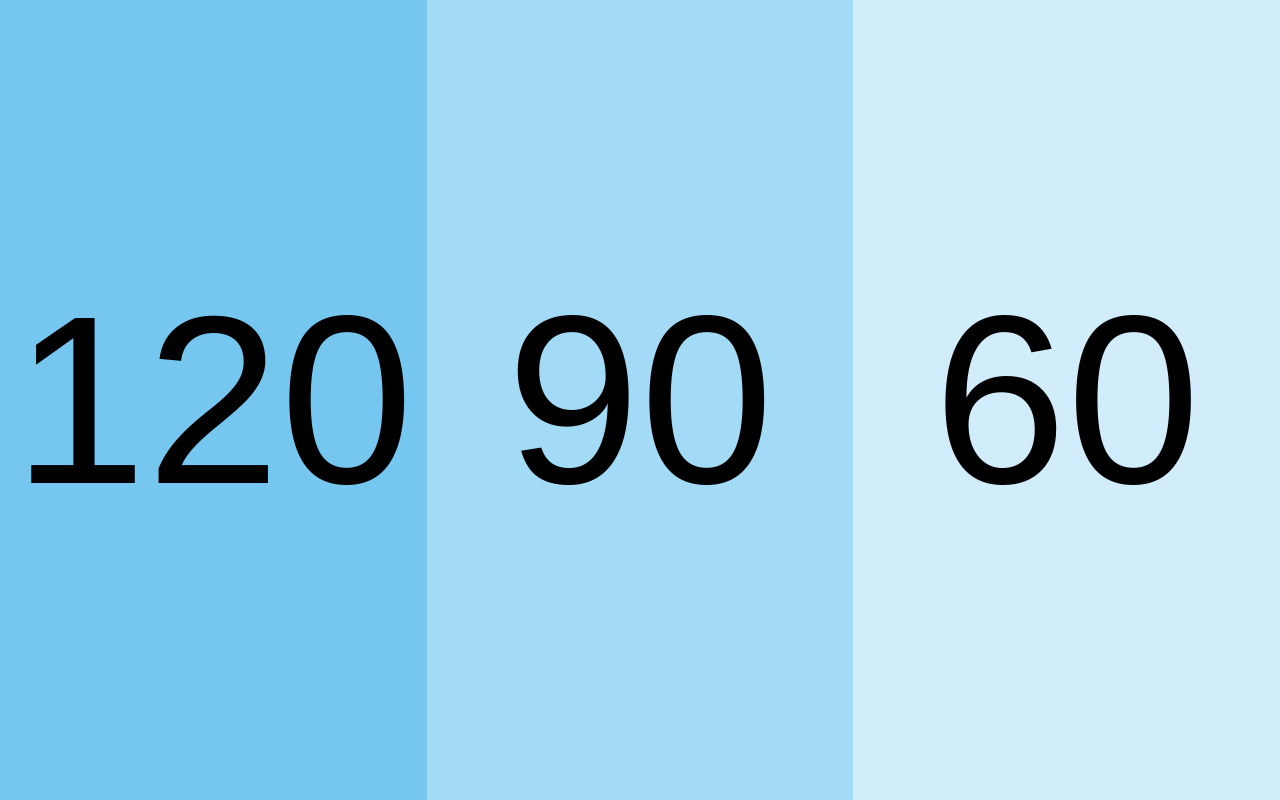
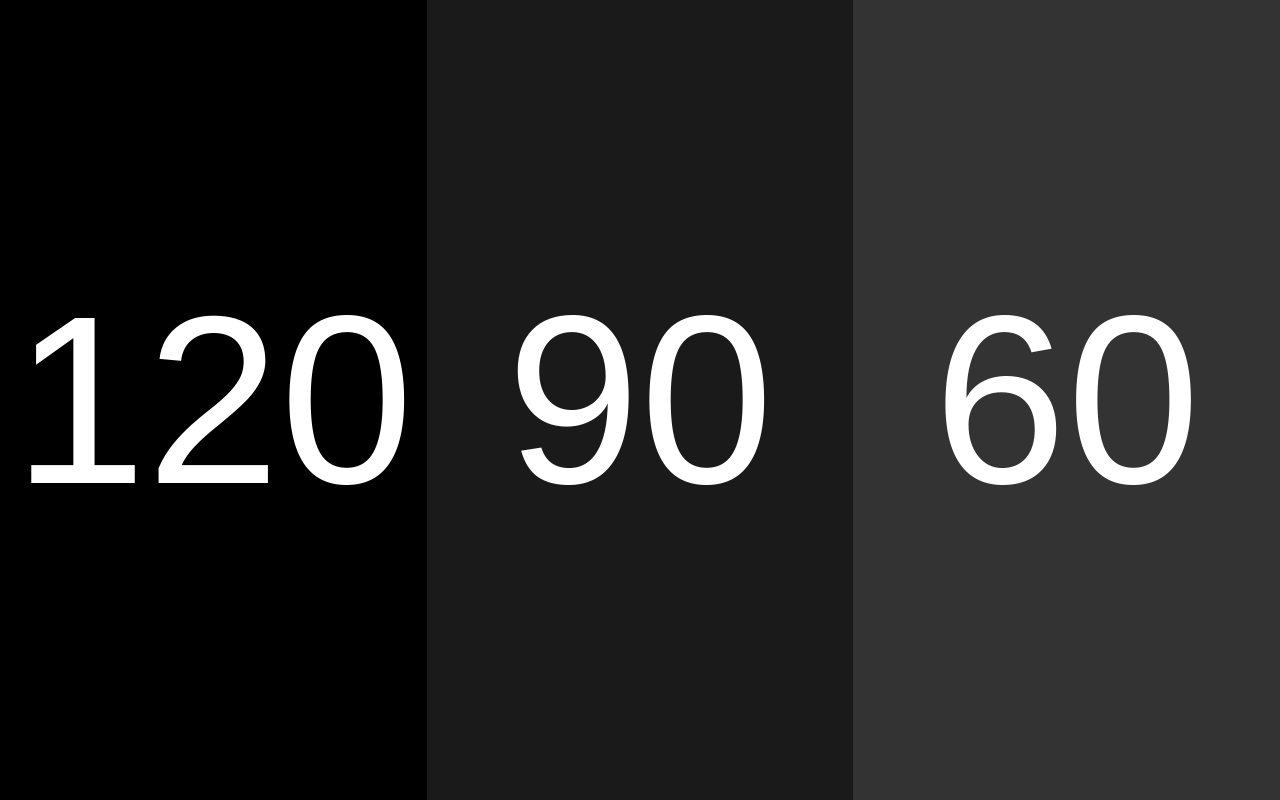
Before and after one commit to j-/rest, a React (Create React App) app: page / in a window 1280 px wide. Built offline with nearby package versions, Linux system fonts and the light colour scheme; what nosleep.js would draw is missing.

Commit message:
Tweak colors

```diff
--- a/src/App.css
+++ b/src/App.css
@@ -41,18 +41,19 @@
   appearance: none;
   border: none;
   outline: none;
+  color: #fff;
 }
 
 .App-time-button:nth-child(1) {
-  background-color: hsl(200, 80%, 70%);
+  background-color: hsl(0, 0%, 0%);
 }
 
 .App-time-button:nth-child(2) {
-  background-color: hsl(200, 80%, 80%);
+  background-color: hsl(0, 0%, 10%);
 }
 
 .App-time-button:nth-child(3) {
-  background-color: hsl(200, 80%, 90%);
+  background-color: hsl(0, 0%, 20%);
 }
 
 .App-time-button-text {
@@ -111,11 +112,11 @@
 }
 
 .App--under .App-content {
-  background-color: hsl(120, 80%, 70%);
+  background-color: hsl(120, 80%, 80%);
 }
 
 .App--over .App-content {
-  background-color: hsl(0, 80%, 70%);
+  background-color: hsl(0, 80%, 80%);
 }
 
 .App-reset {
```
